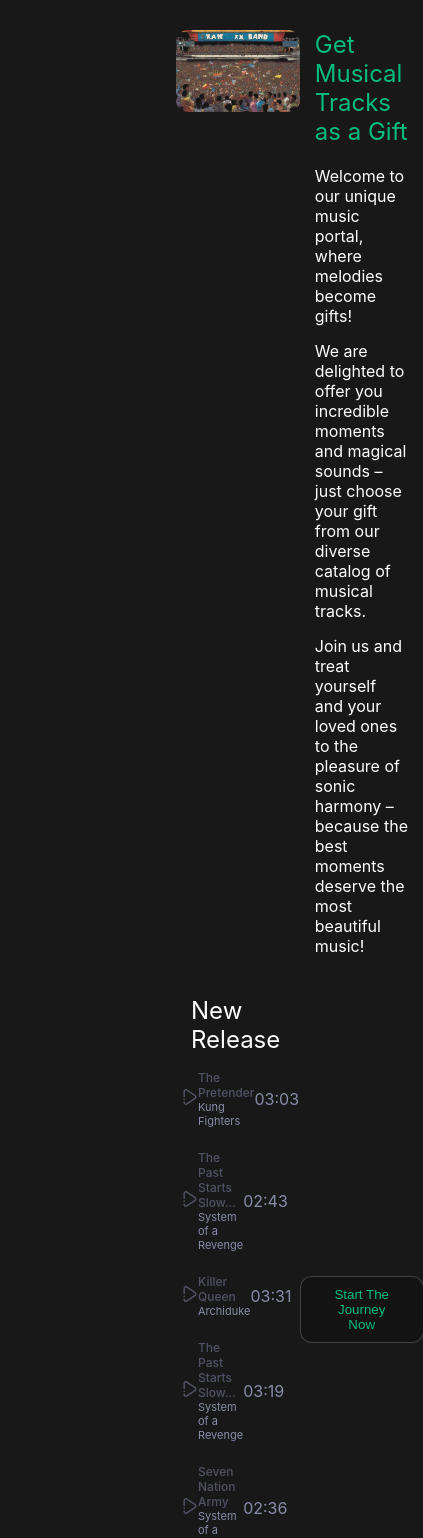
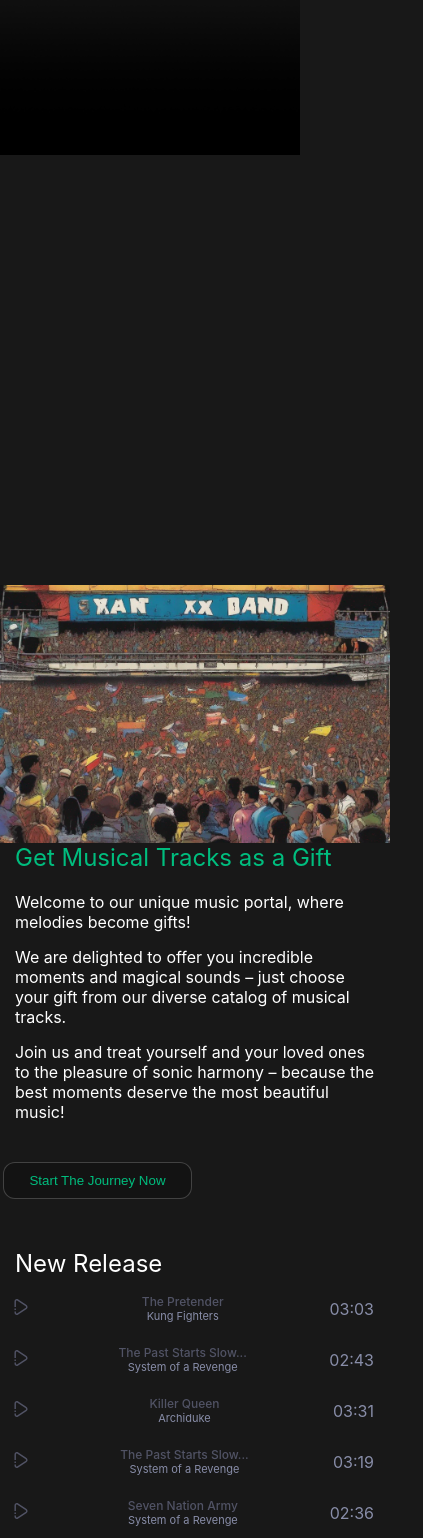
Before and after one commit to resoul/songsurprice, a Vue app: page / in a window 390 px wide. Shown: the top 1538 px of the page, 423 px wide, since content can reach past the window. Built offline with nearby package versions, Linux system fonts and the light colour scheme; no server answers.

Commit message:
fix mobile for video

```diff
--- a/src/app/assets/main.scss
+++ b/src/app/assets/main.scss
@@ -13,24 +13,17 @@ body {
 }
 .ui-main {
   display: flex;
+  flex-direction: column;
 }
-.ui-promo {
-  width: 45%;
-  flex: 0 0 45%;
-  min-height: 100vh;
-}
-.ui-welcome {
-  flex: 0 1 55%;
-  contain: paint layout;
-  flex-grow: 0;
-  flex-shrink: 0;
-  padding-top: 30px;
-}
-.ui-promo-holder {
-  position: fixed;
-  top: 50%;
-  left: calc(45% - 350px);
-  transform: translate(-50%, -50%);
+.ui-gradient-wrapper {
+  position: absolute;
+  bottom: -1px;
+  pointer-events: none;
+  width: 100%;
+  .ui-gradient-overview {
+    display: block;
+    width: 100%;
+  }
 }
 .ui-video-preview {
   display: block;
@@ -41,25 +34,18 @@ body {
   border-radius: 12px;
 }
 .ui-video {
-  max-width: 350px;
   width: 100%;
   margin: 0 auto;
-  border-radius: 12px;
 }
 .ui-music-box {
-  flex-direction:row;
+  flex-direction:column;
   display: flex;
-}
-.ui-music-box-img {
-  width: 50%;
 }
 .ui-music-box-img img {
   display: block;
   width: 100%;
-  border-radius: 12px;
 }
 .ui-music-box-desc {
-  width: 50%;
   display: flex;
   justify-content: center;
   flex-direction: column;
@@ -75,7 +61,7 @@ body {
 }
 .ui-releases {
   display: flex;
-  flex-direction: row;
+  flex-direction: column;
 }
 .ui-start-journey {
   width: 50%;
@@ -85,6 +71,7 @@ body {
   display: flex;
   justify-content: center;
   align-items: center;
+  order: 1;
 }
 .ui-start-journey button {
   padding: 10px 25px;
@@ -98,8 +85,9 @@ body {
 .ui-release {
   padding-top: 25px;
   padding-bottom: 25px;
-  width: 50%;
+  width: 100%;
   flex: 0 0 50%;
+  order: 2;
 }
 .ui-release-title {
   margin: 0 0 10px;
@@ -123,6 +111,7 @@ body {
   position: fixed;
   height: 70px;
   width: 100%;
+  z-index: 22;
 }
 .ui-release-player li {
   padding: 5px;
@@ -231,3 +220,77 @@ body {
   height: 26px;
   margin-left: 30px;
 }
+@media (max-width: 559px) {
+  .ui-promo {
+    position: absolute;
+    z-index: 11;
+  }
+  .ui-welcome {
+    position: relative;
+    z-index: 12;
+    margin-top: 150%;
+    background: #181818;
+  }
+}
+@media (min-width: 560px) {
+  .ui-main {
+    display: flex;
+    flex-direction: row;
+  }
+  .ui-promo {
+    width: 45%;
+    flex: 0 0 45%;
+    min-height: 100vh;
+    .ui-promo-holder {
+      position: fixed;
+      top: 50%;
+      left: calc(45% - 350px);
+      transform: translate(-50%, -50%);
+      .ui-video {
+        max-width: 350px;
+        border-radius: 12px;
+      }
+    }
+  }
+  .ui-welcome {
+    flex: 0 1 55%;
+    contain: paint layout;
+    flex-grow: 0;
+    flex-shrink: 0;
+    padding-top: 30px;
+  }
+  .ui-music-box {
+    flex-direction:row;
+  }
+  .ui-music-box-img {
+    width: 50%;
+  }
+  .ui-music-box-desc {
+    width: 50%;
+  }
+  .ui-music-box-img img {
+    border-radius: 12px;
+  }
+  .ui-releases {
+    flex-direction: row;
+  }
+  .ui-start-journey {
+    order: 2;
+  }
+  .ui-release {
+    order: 1;
+    width: 50%;
+  }
+  .ui-gradient-wrapper {
+    display: none;
+  }
+}
+@media (min-width: 768px) {
+
+}
+@media (min-width: 992px) {
+
+}
+@media (min-width: 1200px) {
+
+}
--- a/src/app/components/VideoPlayer.vue
+++ b/src/app/components/VideoPlayer.vue
@@ -31,5 +31,8 @@ export default {
 <template>
 <div>
   <video class="ui-video" :src="videoSource" autoplay muted ref="videoPlayer" @ended="restartVideo"></video>
+  <div class="ui-gradient-wrapper">
+    <img src="../assets/gradient.png" class="ui-gradient-overview" alt="gradient">
+  </div>
 </div>
 </template>
```
Also changed, not shown: src/app/assets/gradient.png (added).
